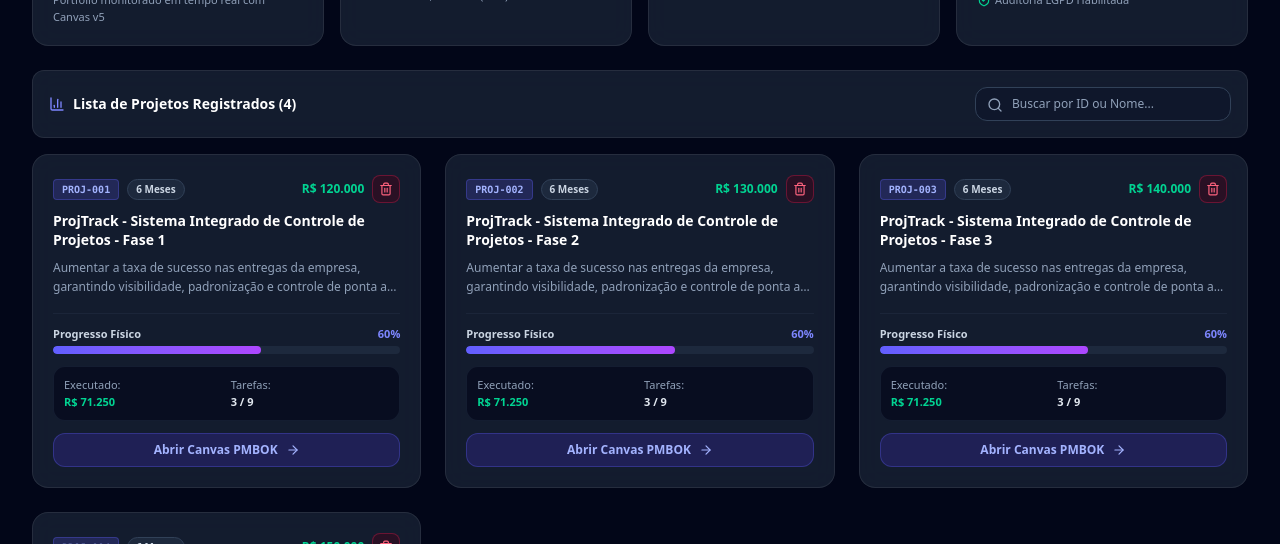
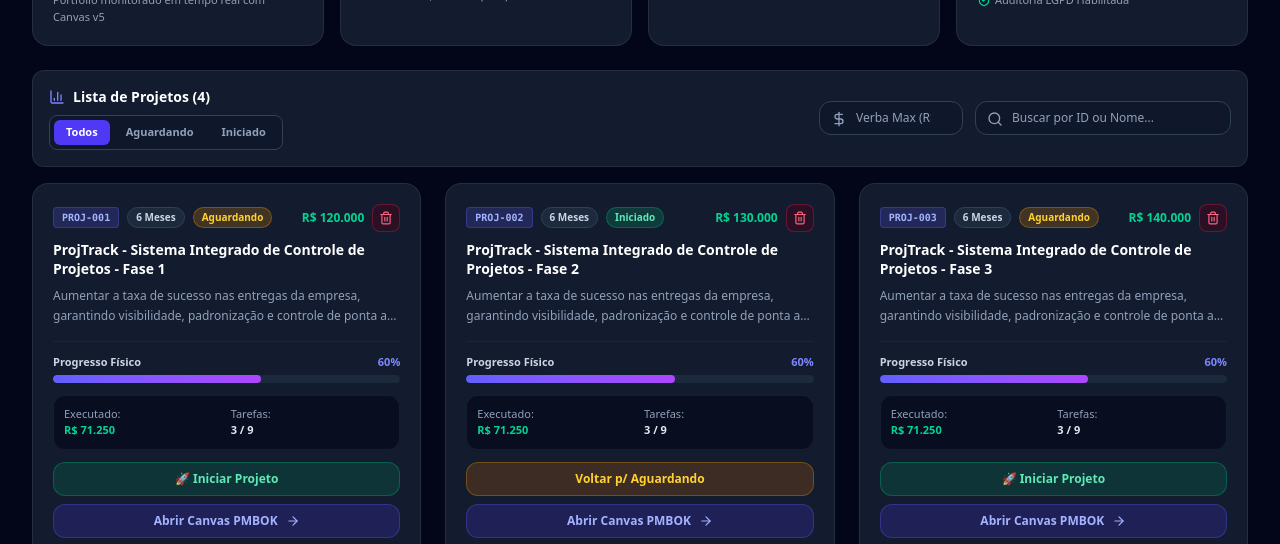
Before and after one commit to CTDOL/GESTAO_PROJ_SPGG, a React (Vite) app: page / in a window 1280 px wide. Shown: the part 408-952 px from the top of the page. Built offline with nearby package versions, Linux system fonts and the light colour scheme; no server answers.

Commit message:
feat: add optional status field to project type and update build assets

```diff
--- a/src/App.tsx
+++ b/src/App.tsx
@@ -40,6 +40,7 @@
     timesheet: initialTimesheet,
     files: initialFiles,
     discussions: initialDiscussions,
+    status: 'Aguardando',
   };
 
   const [projects, setProjects] = useState<Project[]>([]);
@@ -57,7 +58,8 @@
       ...defaultProject.canvasData,
       codigoProjeto: `PROJ-00${i + 1}`,
       nomeProjeto: `${defaultProject.name} - Fase ${i + 1}`,
-    }
+    },
+    status: (i % 2 === 0 ? 'Aguardando' : 'Iniciado') as 'Aguardando' | 'Iniciado',
   }));
 
   const loadLocalFallback = () => {
@@ -293,6 +295,7 @@
             onSelectProject={setActiveProjectId}
             onDeleteProject={handleDeleteProject}
             onOpenNewProjectModal={() => setIsNewProjectModalOpen(true)}
+            onUpdateProject={handleEditProject}
             setActiveTab={setActiveTab}
           />
         )}
--- a/src/components/NewProjectModal.tsx
+++ b/src/components/NewProjectModal.tsx
@@ -163,7 +163,8 @@
         files: [],
         discussions: [
           { id: `disc-init-${projectId}`, author: 'Sistema', role: 'Notificação', text: `Projeto [${projectCode}] ${name} cadastrado com sucesso.`, timestamp: new Date().toISOString().slice(0, 16).replace('T', ' '), avatarColor: 'bg-indigo-600' }
-        ]
+        ],
+        status: 'Aguardando'
       };
       onAddProject(newProject);
     }
--- a/src/components/PortfolioDashboardView.tsx
+++ b/src/components/PortfolioDashboardView.tsx
@@ -21,6 +21,7 @@
   onDeleteProject: (projectId: string) => void;
   onOpenNewProjectModal: () => void;
   setActiveTab: (tab: string) => void;
+  onUpdateProject?: (project: Project) => void;
 }
 
 export const PortfolioDashboardView: React.FC<PortfolioDashboardViewProps> = ({
@@ -29,8 +30,11 @@
   onDeleteProject,
   onOpenNewProjectModal,
   setActiveTab,
+  onUpdateProject,
 }) => {
   const [searchTerm, setSearchTerm] = useState('');
+  const [maxBudget, setMaxBudget] = useState<string>('');
+  const [statusFilter, setStatusFilter] = useState<'Todos' | 'Aguardando' | 'Iniciado'>('Todos');
   const [projectToDelete, setProjectToDelete] = useState<Project | null>(null);
 
   // Combined Portfolio Metrics
@@ -54,11 +58,18 @@
     return acc + curr.timesheet.reduce((a, c) => a + c.hours, 0);
   }, 0);
 
-  const filteredProjects = projects.filter((p) =>
-    p.name.toLowerCase().includes(searchTerm.toLowerCase()) ||
+  const filteredProjects = projects.filter((p) => {
+    const matchesSearch = p.name.toLowerCase().includes(searchTerm.toLowerCase()) ||
       p.code.toLowerCase().includes(searchTerm.toLowerCase()) ||
-    p.description.toLowerCase().includes(searchTerm.toLowerCase())
-  );
+      p.description.toLowerCase().includes(searchTerm.toLowerCase());
+
+    const matchesBudget = maxBudget ? p.budget <= Number(maxBudget) : true;
+
+    const pStatus = p.status || 'Aguardando';
+    const matchesStatus = statusFilter === 'Todos' || pStatus === statusFilter;
+
+    return matchesSearch && matchesBudget && matchesStatus;
+  });
 
   const confirmDelete = () => {
     if (projectToDelete) {
@@ -175,12 +186,40 @@
 
       {/* Projects Search & Cards Grid */}
       <div className="space-y-4">
-        <div className="flex flex-col sm:flex-row sm:items-center justify-between gap-3 glass-panel p-4 rounded-xl border border-slate-800">
+        <div className="flex flex-col md:flex-row md:items-center justify-between gap-4 glass-panel p-4 rounded-xl border border-slate-800">
+          <div className="flex flex-col gap-2">
             <h3 className="text-sm font-bold text-white flex items-center gap-2">
               <BarChart3 className="h-4 w-4 text-indigo-400" />
-            Lista de Projetos Registrados ({filteredProjects.length})
+              Lista de Projetos ({filteredProjects.length})
             </h3>
+            <div className="flex items-center gap-1 bg-slate-900 p-1 rounded-lg border border-slate-700 w-max">
+              {(['Todos', 'Aguardando', 'Iniciado'] as const).map((status) => (
+                <button
+                  key={status}
+                  onClick={() => setStatusFilter(status)}
+                  className={`px-3 py-1 text-[11px] font-bold rounded-md transition ${
+                    statusFilter === status
+                      ? 'bg-indigo-600 text-white'
+                      : 'text-slate-400 hover:text-slate-200'
+                  }`}
+                >
+                  {status}
+                </button>
+              ))}
+            </div>
+          </div>
 
+          <div className="flex flex-col sm:flex-row gap-3">
+            <div className="relative">
+              <DollarSign className="absolute left-3 top-2.5 h-4 w-4 text-slate-400" />
+              <input
+                type="number"
+                placeholder="Verba Max (R$)"
+                value={maxBudget}
+                onChange={(e) => setMaxBudget(e.target.value)}
+                className="pl-9 pr-4 py-2 bg-slate-900 border border-slate-700 rounded-xl text-xs text-white placeholder-slate-400 focus:outline-none focus:border-emerald-500 w-full sm:w-36"
+              />
+            </div>
             <div className="relative">
               <Search className="absolute left-3 top-2.5 h-4 w-4 text-slate-400" />
               <input
@@ -190,6 +229,7 @@
                 onChange={(e) => setSearchTerm(e.target.value)}
                 className="pl-9 pr-4 py-2 bg-slate-900 border border-slate-700 rounded-xl text-xs text-white placeholder-slate-400 focus:outline-none focus:border-indigo-500 w-full sm:w-64"
               />
+            </div>
           </div>
         </div>
 
@@ -219,6 +259,13 @@
                       </span>
                       <span className="px-2 py-0.5 text-[10px] font-bold rounded-full bg-slate-800 text-slate-300 border border-slate-700">
                         {project.durationMonths} Meses
+                      </span>
+                      <span className={`px-2 py-0.5 text-[10px] font-bold rounded-full border ${
+                        (project.status || 'Aguardando') === 'Iniciado'
+                          ? 'bg-emerald-500/20 text-emerald-300 border-emerald-500/30'
+                          : 'bg-amber-500/20 text-amber-300 border-amber-500/30'
+                      }`}>
+                        {project.status || 'Aguardando'}
                       </span>
                     </div>
 
@@ -279,7 +326,31 @@
                     </div>
                   </div>
 
-                  {/* Switch to Project Button */}
+                  {/* Action Buttons */}
+                  <div className="flex flex-col gap-2">
+                    {onUpdateProject && (
+                      <button
+                        onClick={() => {
+                          const newStatus = (project.status || 'Aguardando') === 'Aguardando' ? 'Iniciado' : 'Aguardando';
+                          onUpdateProject({ ...project, status: newStatus });
+                        }}
+                        className={`w-full py-2 rounded-xl text-xs font-bold transition flex items-center justify-center space-x-2 cursor-pointer border ${
+                          (project.status || 'Aguardando') === 'Aguardando'
+                            ? 'bg-emerald-600/20 hover:bg-emerald-600 text-emerald-300 hover:text-white border-emerald-500/30'
+                            : 'bg-amber-600/20 hover:bg-amber-600 text-amber-300 hover:text-white border-amber-500/30'
+                        }`}
+                      >
+                        {(project.status || 'Aguardando') === 'Aguardando' ? (
+                          <>
+                            <span>🚀 Iniciar Projeto</span>
+                          </>
+                        ) : (
+                          <>
+                            <span>Voltar p/ Aguardando</span>
+                          </>
+                        )}
+                      </button>
+                    )}
                     <button
                       onClick={() => {
                         onSelectProject(project.id);
@@ -290,6 +361,7 @@
                       <span>Abrir Canvas PMBOK</span>
                       <ArrowRight className="h-3.5 w-3.5" />
                     </button>
+                  </div>
                 </div>
               </div>
             );
--- a/src/types/index.ts
+++ b/src/types/index.ts
@@ -94,4 +94,5 @@
   timesheet: TimesheetEntry[];
   files: ProjectFile[];
   discussions: DiscussionMessage[];
+  status?: 'Aguardando' | 'Iniciado';
 }
```
Also changed, not shown: 9 other files (tests, documents, lock files or other folders). Lines whose indentation alone changed are shown as unchanged.
